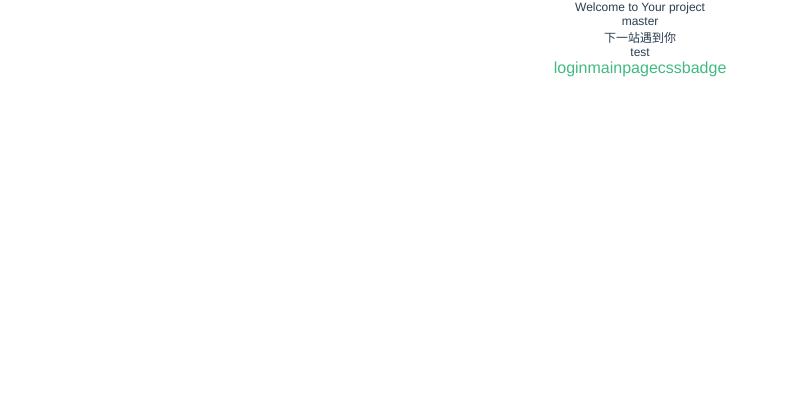
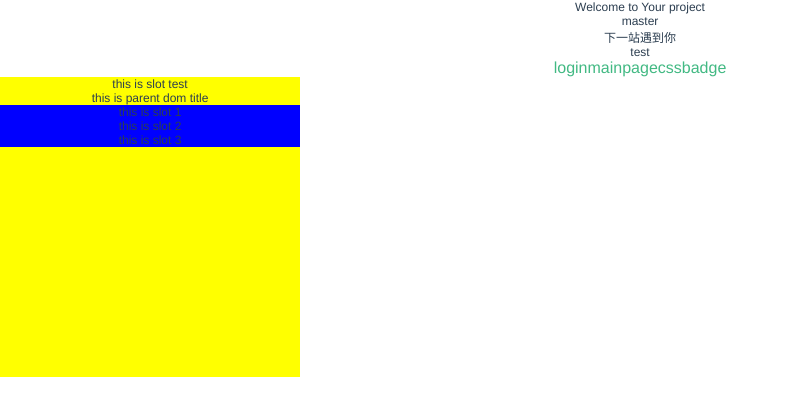
Before and after one commit to xiongben/Vue-Practice, a Vue app: page / in a window 1280 px wide. Shown: the top 416 px of the page, without its empty margins (0-789 px from the left). Built offline with nearby package versions, Linux system fonts and the light colour scheme.

Commit message:
[add] slot test

```diff
--- a/src/components/HelloWorld.vue
+++ b/src/components/HelloWorld.vue
@@ -8,15 +8,31 @@
     <router-link to="/main">mainpage</router-link>
     <router-link to="/praccss">css</router-link>
     <router-link to="/badge">badge</router-link>
+    <div class="slot">
+       <Xb>
+          <h2>this is parent dom title</h2>
+          <div class="slot1" slot="slot1">
+            <h3>this is slot 1</h3>
+          </div>
+          <div class="slot1" slot="slot2">
+            <h3>this is slot 2</h3>
+          </div>
+          <div class="slot1" slot="slot3">
+            <h3>this is slot 3</h3>
+          </div>
+       </Xb>
+    </div>
   </div>
 </template>
 
 <script>
 import Info from './info.vue'
+import Xb from './model/Xb.vue'
 export default {
   name: 'hello',
   components:{
-    Info
+    Info,
+    Xb
   },
   data () {
     return {
@@ -67,4 +83,12 @@ a {
   text-align: center;
   line-height:100px;
 }
+.slot{
+  width: 300px;
+  height: 300px;
+  background: yellow;
+}
+.slot1{
+  background: blue;
+}
 </style>
--- /dev/null
+++ b/src/components/model/Xb.vue
@@ -0,0 +1,25 @@
+<template>
+    <div>
+      <h1>this is slot test</h1>
+      <slot></slot>
+      <slot name="slot1"></slot>
+      <slot name="slot2"></slot>
+      <slot name="slot3"></slot>
+    </div>
+</template>
+<script>
+export default {
+    name: 'Xb',
+    data() {
+        return {
+
+        }
+    },
+    methods: {
+
+    },
+}
+</script>
+<style scoped>
+
+</style>
```
